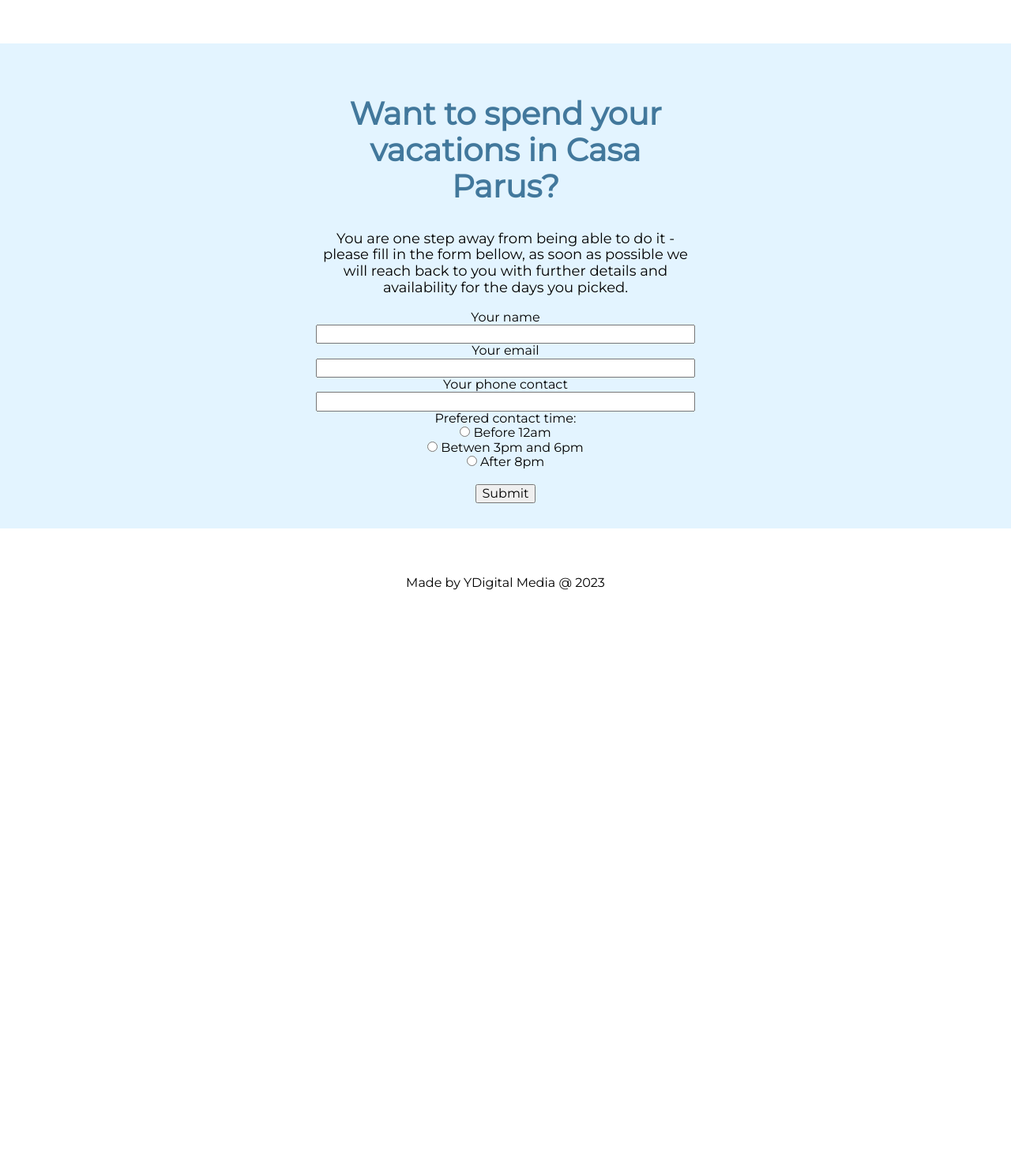
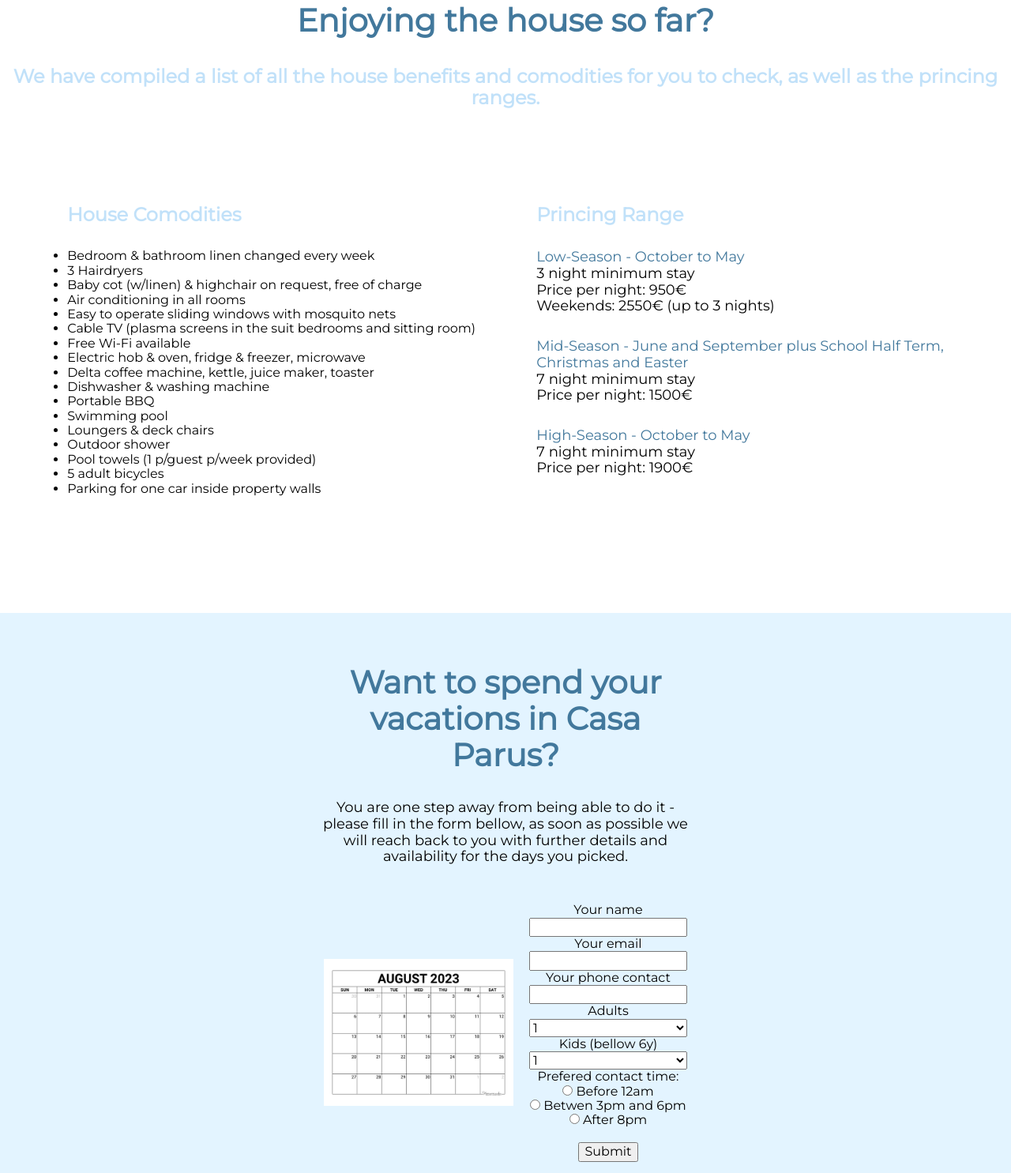
Before and after one commit to mariana-c-ramos/casa, a plain HTML site: page index.html in a window 1280 px wide. Shown: the part 3175-4660 px from the top of the page at 79% size. Before the commit the page ends 3943 px from the top, so only its background shows below. Drawn offline with nearby package versions, Linux system fonts and the light colour scheme.

Commit message:
added sections

```diff
--- a/index.html
+++ b/index.html
@@ -10,7 +10,6 @@
     <link rel="preconnect" href="https://fonts.gstatic.com" crossorigin>
     <link href="https://fonts.googleapis.com/css2?family=Montserrat&display=swap" rel="stylesheet">
 
-    <link rel="shortcut icon" href="img/favicon.png" type="image/x-icon">
     <link rel="stylesheet" href="reset.css">
     <link rel="stylesheet" href="style.css">
 </head>
@@ -27,6 +26,7 @@
 
         const swiperCards = new Swiper('.swiper-cards', {
         // Optional parameters
+        slidesPerView: 1.05,
         direction: 'horizontal',
         loop: true,
         autoplay: false,
@@ -101,7 +101,7 @@
                         <div class="slide-wrapper">
                           <img class="slide-img" src="./img/gallery-room-2.jpg">
                           <h3>Bedroom (2pax)</h3>
-                          <p>Another room, with a double bed.</p>
+                          <p>Another room, with a double bed and all the comodities.</p>
                         </div>
                       </div>
                       <div class="swiper-slide">
@@ -159,7 +159,7 @@
                     <div class="card">
                         <img class="card-img" src="./img/gallery-room-2.jpg">
                         <h3>Bedroom (2pax)</h3>
-                        <p>Another room, with a double bed.</p>
+                        <p>Another room, with a double bed and all the comodities.</p>
                     </div>
                     <div class="card">
                         <img class="card-img" src="./img/gallery-room-kids.jpg">
@@ -192,10 +192,61 @@
                         <p>The the diamond of the house - whre all the fun happens.</p>
                     </div>
                 </div>
+
+                <div class="house__info">
+                    <h2>Enjoying the house so far?</h2>
+                    <h3>We have compiled a list of all the house benefits and comodities for you to check, as well as the princing ranges.</h3>
+                    <div class="house__details">
+                        <div class="house__comodities">
+                            <h3>House Comodities</h3>
+                            <ul>
+                                <li>Bedroom & bathroom linen changed every week</li>
+                                <li>3 Hairdryers</li>
+                                <li>Baby cot (w/linen) & highchair on request, free of charge</li>
+                                <li>Air conditioning in all rooms</li>
+                                <li>Easy to operate sliding windows with mosquito nets</li>
+                                <li>Cable TV (plasma screens in the suit bedrooms and sitting room)</li>
+                                <li>Free Wi-Fi available</li>
+                                <li>Electric hob & oven, fridge & freezer, microwave</li>
+                                <li>Delta coffee machine, kettle, juice maker, toaster</li>
+                                <li>Dishwasher & washing machine</li>
+                                <li>Portable BBQ</li>
+                                <li>Swimming pool</li>
+                                <li>Loungers & deck chairs</li>
+                                <li>Outdoor shower</li>
+                                <li>Pool towels (1 p/guest p/week provided)</li>
+                                <li>5 adult bicycles</li>
+                                <li>Parking for one car inside property walls</li>
+                            </ul>
+                        </div>
+                        <div class="house__pricing">
+                            <h3>Princing Range</h3>
+                                <div class="range low">
+                                    <p class="range__season">Low-Season - October to May</p>
+                                    <p>3 night minimum stay</p>
+                                    <p>Price per night: 950€</p>
+                                    <p>Weekends: 2550€ (up to 3 nights)</p>
+                                </div>
+                                <div class="range mid">
+                                    <p class="range__season">Mid-Season - June and September plus School Half Term,<br> Christmas and Easter</p>
+                                    <p>7 night minimum stay</p>
+                                    <p>Price per night: 1500€</p>
+                                </div>
+                                <div class="range high">
+                                    <p class="range__season">High-Season - October to May</p>
+                                    <p>7 night minimum stay</p>
+                                    <p>Price per night: 1900€</p>
+                                </div>
+                        </div>
+                    </div>
+                </div>
+
             </div>
             <div class="book">
                 <h2>Want to spend your vacations in Casa Parus?</h2>
                 <p>You are one step away from being able to do it - please fill in the form bellow, as soon as possible we will reach back to you with further details and availability for the days you picked.</p>
+                <div class="booking">
+                    <img src="./img/calendar.png" alt="">
                     <form action="" class="form">
                         <div class="form-text">
                             <label for="">Your name</label>
@@ -204,6 +255,24 @@
                             <input type="text" required>
                             <label for="">Your phone contact</label>
                             <input type="text" required>
+                            <label for="">Adults</label>
+                            <select name="" id="">
+                                <option value="">1</option>
+                                <option value="">2</option>
+                                <option value="">3</option>
+                                <option value="">4</option>
+                                <option value="">5</option>
+                                <option value="">6</option>
+                            </select>
+                            <label for="">Kids (bellow 6y)</label>
+                            <select name="" id="">
+                                <option value="">1</option>
+                                <option value="">2</option>
+                                <option value="">3</option>
+                                <option value="">4</option>
+                                <option value="">5</option>
+                                <option value="">6</option>
+                            </select>
                         </div>
                         <div class="form-time">
                             <label for="">Prefered contact time:</label>
@@ -217,6 +286,7 @@
                         <button>Submit</button>
                     </form>
                 </div>
+            </div>
         </main>
 
         <footer class="footer">
--- a/style.css
+++ b/style.css
@@ -30,6 +30,11 @@ h2{
 }
 h3{
     color: rgba(178, 218, 247, 0.801);
+}
+h4{
+    color: rgba(129, 129, 129, 0.801);
+    text-decoration: underline;
+    margin: 0;
 }
 
 .header{
@@ -67,7 +72,7 @@ h3{
     object-fit: contain;
     text-align: left;
     background-color: white;
-    box-shadow: 0px 4px 4px rgba(0, 0, 0, 0.25);
+    box-shadow: 0px 1px 2px rgba(0, 0, 0, 0.25);
     border-radius: 30px;
     margin: 0 auto;
     overflow: hidden;
@@ -88,9 +93,37 @@ h3{
     object-fit: contain;
 }
 
+.house__info h2{
+    margin-top: 80px;
+}
+.house__comodities,
+.house__pricing{
+    text-align: left;
+}
+.house__comodities ul{
+    padding: 0;
+}
+.house__comodities h3,
+.house__pricing h3{
+    margin-top: 60px;
+}
+.house__pricing .range{
+    margin-bottom: 30px;
+}
+.house__pricing .range p{
+    margin: 0px;
+}
+.house__pricing .range .range__season{
+    color: rgb(66, 120, 156);
+}
+
 .form-text{
     display: flex;
     flex-direction: column;
+}
+.booking_amount{
+    font-weight: bold;
+    font-style: italic;
 }
 .footer{
     margin: 20px auto;
@@ -191,6 +224,36 @@ h3{
     .card p{
         margin: 10px 5px;
     }
+    .house__details{
+        display: flex;
+        justify-content: space-evenly;
+    }
+    .house__comodities h3,
+    .house__pricing h3{
+        margin-top: 60px;
+        margin-bottom: 30px;
+    }
+    .house__pricing .range{
+        margin-bottom: 30px;
+    }
+    .house__pricing .range p{
+        margin: 0px;
+    }
+    .house__pricing .range .range__season{
+        color: rgb(66, 120, 156);
+    }
+    .booking{
+        display: flex;
+        justify-content: space-around;
+        align-items: center;
+    }
+    .booking img{
+        width: 50%;
+    }
+    .booking img,
+    .booking form{
+        margin-top: 30px;
+    }
     /* GALLERY */
     .main__gallery{
         display: grid;
```
Also changed, not shown: assets/gallery.html (+0 -1 lines), img/calendar.png (added). Lines whose indentation alone changed are shown as unchanged.
